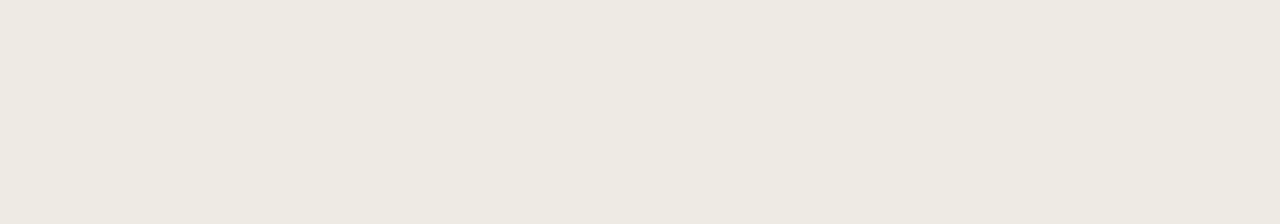
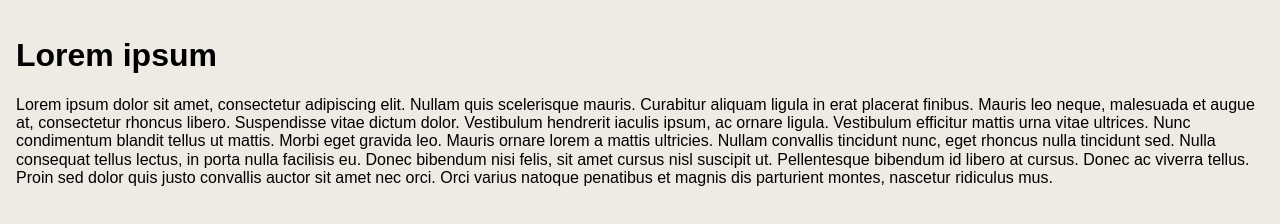
Before and after one commit to TrainingByPackt/HTML-and-CSS, a plain HTML site: page Chapter 1/activity_2.html in a window 1280 px wide. Drawn offline with Linux system fonts and the light colour scheme.

Commit message:
Chapter 1 edits

```diff
--- a/Chapter 1/activity_2.html
+++ b/Chapter 1/activity_2.html
@@ -7,6 +7,14 @@
         <meta name="viewport" content="width=device-width, initial-scale=1">
         <link href="styles/normalize.css" rel="stylesheet">
         <style>
+            html {
+                box-sizing: border-box;
+            }
+
+            *, *:before, *:after {
+                box-sizing: inherit;
+            }
+
             body {
                 font-family: Arial, Helvetica, sans-serif;
                 font-size: 16px;
@@ -14,14 +22,25 @@
 
             #pageWrapper {
                 background-color: #eeeae4;
+                padding: 1rem;
             }
 
             .full-page {
                 min-height: 100vh;
             }
+
+            .page-heading {
+                margin: 0;
+                padding: 0 0 1rem 0;
+            }
         </style>
     </head>
     <body>
-        <div id="pageWrapper" class="full-page"> <!-- content goes here --></div>
+        <div id="pageWrapper" class="full-page">
+            <h1>Lorem ipsum</h1>
+            <p>
+                Lorem ipsum dolor sit amet, consectetur adipiscing elit. Nullam quis scelerisque mauris. Curabitur aliquam ligula in erat placerat finibus. Mauris leo neque, malesuada et augue at, consectetur rhoncus libero. Suspendisse vitae dictum dolor. Vestibulum hendrerit iaculis ipsum, ac ornare ligula. Vestibulum efficitur mattis urna vitae ultrices. Nunc condimentum blandit tellus ut mattis. Morbi eget gravida leo. Mauris ornare lorem a mattis ultricies. Nullam convallis tincidunt nunc, eget rhoncus nulla tincidunt sed. Nulla consequat tellus lectus, in porta nulla facilisis eu. Donec bibendum nisi felis, sit amet cursus nisl suscipit ut. Pellentesque bibendum id libero at cursus. Donec ac viverra tellus. Proin sed dolor quis justo convallis auctor sit amet nec orci. Orci varius natoque penatibus et magnis dis parturient montes, nascetur ridiculus mus.
+            </p>
+        </div>
     </body>
 </html>
```
Also changed, not shown: Chapter 1/activity_1.html (+4 -1 lines), Chapter 1/exercise_1.html (+3 -2 lines), Chapter 1/media/kitten.jpg (added).
